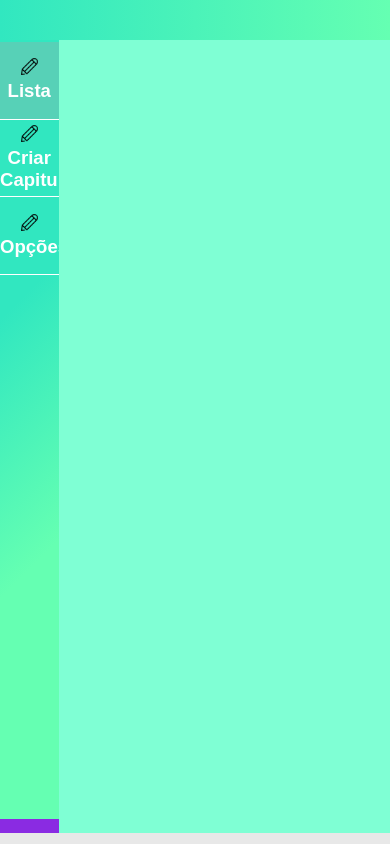
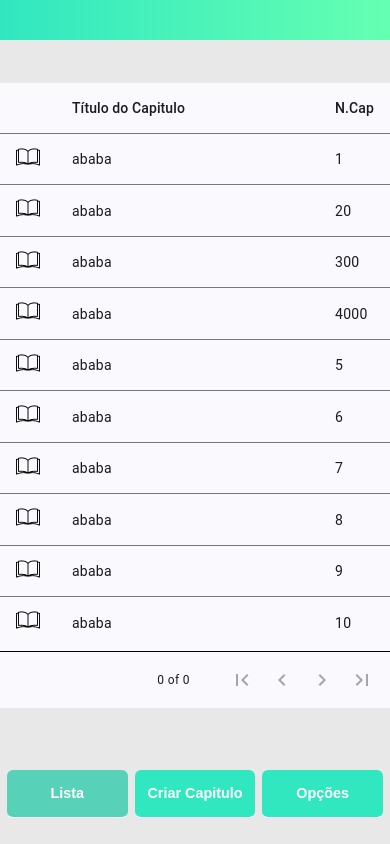
Before and after one commit to LucianoSegundo/DiarioDigital-Front-End, an Angular app: page /livros/1 in a window 390 px wide. Built offline with nearby package versions, Linux system fonts and the light colour scheme.

Commit message:
ajuste da tela de livro para celular e termino da estilização da tabela de capitullos

```diff
--- /dev/null
+++ b/src/app/DTO/response/capitulo/CapituloResponse.ts
@@ -0,0 +1,13 @@
+export class CapituloResponse {
+  id: number;
+  titulo: string;
+  Conteudo:string;
+  numeroCapitulo: number;
+
+  constructor(id: number, titulo: string,Conteudo:string, numeroCapitulo: number) {
+    this.id = id;
+    this.titulo = titulo;
+    this.Conteudo = Conteudo;
+    this.numeroCapitulo = numeroCapitulo;
+  }
+}
--- a/src/app/components/livro/componentesAssociados/lista/lista.component.css
+++ b/src/app/components/livro/componentesAssociados/lista/lista.component.css
@@ -1,5 +1,61 @@
 main{
+    display: flex;
+    flex-direction: column;
+    justify-content: center;
+    align-items: center;
     height: 100%;
     width: 100%;
-    background: aquamarine;
 }
+main section{
+    display: flex;
+    flex-direction: column;
+    justify-content: start;
+    align-items: center;
+    height: 80%;
+    width: 80%;
+    background-color: rgb(250, 249, 253);
+
+}
+
+main section table{
+    max-height: 100%;
+    padding: 2%;
+}
+.linhas{
+    height: 6.5vh;
+
+}
+.linhas:hover {
+    background-color: rgb(238, 233, 233);
+  }
+.mat-column-icone{
+width: 5%;
+}
+.mat-column-titulo{
+    width: 90%;
+}
+.mat-column-nCap{
+    width: 5%;
+}
+mat-paginator{
+    width: 80%;
+    border-top: 1px solid black;
+}
+
+
+@media (max-width: 1080px) {
+    main section{
+        width: 100%;
+    }
+    main section table {
+     width:100%;
+     padding: 0;
+
+    }
+    .linhas{
+        height: 6.1vh;
+    }
+    mat-paginator{
+        width: 100%;
+    }
+}
--- a/src/app/components/livro/componentesAssociados/lista/lista.component.html
+++ b/src/app/components/livro/componentesAssociados/lista/lista.component.html
@@ -1 +1,25 @@
-<main></main>
+<main>
+    <section class="sessaoTabela">
+        <table mat-table [dataSource]="baseDados">
+            <ng-container matColumnDef="icone">
+                <th mat-header-cell *matHeaderCellDef></th>
+                <td mat-cell *matCellDef=""> <img src="capitulo.png"></td>
+            </ng-container>
+            <ng-container matColumnDef="titulo">
+                <th mat-header-cell *matHeaderCellDef>Título do Capitulo</th>
+                <td mat-cell *matCellDef="let element">{{element.titulo}}</td>
+            </ng-container>
+            <ng-container matColumnDef="nCap">
+                <th mat-header-cell *matHeaderCellDef>N.Cap</th>
+                <td mat-cell *matCellDef="let element">{{element.numeroCapitulo}}</td>
+            </ng-container>
+
+            <tr mat-header-row *matHeaderRowDef="colunas" class="linhas"></tr>
+            <tr mat-row *matRowDef="let row; columns: colunas; let element;" (click)="acessarCapitulo(element.id)"
+                class="linhas">
+            </tr>
+        </table>
+
+    </section>
+    <mat-paginator showFirstLastButtons="true" hidePageSize="true"></mat-paginator>
+</main>
--- a/src/app/components/livro/componentesAssociados/lista/lista.component.ts
+++ b/src/app/components/livro/componentesAssociados/lista/lista.component.ts
@@ -1,12 +1,31 @@
 import { Component } from '@angular/core';
+import { MatPaginator } from '@angular/material/paginator';
+import {  MatTableModule } from '@angular/material/table';
+import { CapituloResponse } from '../../../../DTO/response/capitulo/CapituloResponse';
 
 @Component({
   selector: 'app-lista',
   standalone: true,
-  imports: [],
+  imports: [MatTableModule, MatPaginator],
   templateUrl: './lista.component.html',
   styleUrl: './lista.component.css'
 })
 export class ListaComponent {
+  colunas:string[] = ["icone","titulo", "nCap"];
+  baseDados: CapituloResponse[] = [
+    {id:1, Conteudo:"", numeroCapitulo:1, titulo: "ababa"},
+    {id:2, Conteudo:"", numeroCapitulo:20, titulo: "ababa"},
+    {id:3, Conteudo:"", numeroCapitulo:300, titulo: "ababa"},
+    {id:4, Conteudo:"", numeroCapitulo:4000, titulo: "ababa"},
+    {id:5, Conteudo:"", numeroCapitulo:5, titulo: "ababa"},
+    {id:6, Conteudo:"", numeroCapitulo:6, titulo: "ababa"},
+    {id:7, Conteudo:"", numeroCapitulo:7, titulo: "ababa"},
+    {id:8, Conteudo:"", numeroCapitulo:8, titulo: "ababa"},
+    {id:9, Conteudo:"", numeroCapitulo:9, titulo: "ababa"},
+    {id:10, Conteudo:"", numeroCapitulo:10, titulo: "ababa"},
+
+  ];
+
+  acessarCapitulo(id:number){ console.log(id)}
 
 }
--- a/src/app/components/livro/livro.component.css
+++ b/src/app/components/livro/livro.component.css
@@ -2,7 +2,6 @@
   display: flex;
   width: 100vw;
   height: 94vh;
-  background: blueviolet;
 }
 
 main .gestaoDeLivro {
@@ -10,10 +9,6 @@
   flex-direction: column;
   justify-content: start;
   align-items: center;
-
-  width: 15%;
-  height: 98%;
-  padding-top: 0.5%;
 
   background: linear-gradient(
     135deg,
@@ -25,37 +20,67 @@
 }
 
 main .gestaoDeLivro button {
-  width: 100%;
-  height: 10%;
   border: none;
   color: white;
-
   font-weight: 900;
-  font-size: 2.2vh;
 
   background: var(--cPrim);
   border-bottom: 1px solid white;
 
-  &:disabled{
+  &:disabled {
     background: var(--PrimCon);
   }
 }
 
-main .gestaoDeLivro button img{
+main .gestaoDeLivro button img {
   height: 2vh;
   width: 2vh;
 }
 main .gestaoDeLivro button:hover {
-   &:not(:disabled){
+  &:not(:disabled) {
     color: black;
     font-weight: normal;
     background: aliceblue;
   }
-
 }
 
+@media (min-width: 1080px) {
+  main .gestaoDeLivro {
+    width: 15%;
+    height: 98%;
+    padding-top: 0.5%;
+  }
+  main .gestaoDeLivro button {
+    width: 100%;
+    height: 10%;
+    font-size: 2.2vh;
+  }
   main .conteudo {
     width: 85%;
     height: 100%;
-  background: yellowgreen;
   }
+}
+@media (max-width: 1080px) {
+  main{
+  flex-direction: column-reverse;
+  }
+  main .gestaoDeLivro {
+    background: none;
+    width: 100%;
+    height: 10%;
+    padding-top: 1%;
+    flex-direction: row;
+     justify-content: space-evenly;
+  }
+  main .gestaoDeLivro button {
+    width: 31%;
+    height: 60%;
+    font-size: 90%;
+    font-weight: 600;
+    border-radius: 6px;
+  }
+  main .conteudo {
+    width: 100%;
+    height: 90%;
+  }
+}
--- a/src/app/components/livro/livro.component.html
+++ b/src/app/components/livro/livro.component.html
@@ -1,17 +1,8 @@
 <main>
     <section class="gestaoDeLivro">
-        <button [disabled]="blista" (click)="trocarConteudo('lista')">
-            <img src="escrever.png">
-            Lista
-        </button>
-        <button [disabled]="bcriar" (click)="trocarConteudo('criar')">
-            <img src="escrever.png" alt="">
-            Criar Capitulo
-        </button>
-        <button [disabled]="bopcoes" (click)="trocarConteudo('opcoes')">
-            <img src="escrever.png" alt="">
-            Opções
-        </button>
+        <button [disabled]="blista" (click)="trocarConteudo('lista')">Lista</button>
+        <button [disabled]="bcriar" (click)="trocarConteudo('criar')">Criar Capitulo</button>
+        <button [disabled]="bopcoes" (click)="trocarConteudo('opcoes')">Opções</button>
 
     </section>
     <section class="conteudo">
```
Lines whose indentation alone changed are shown as unchanged.
